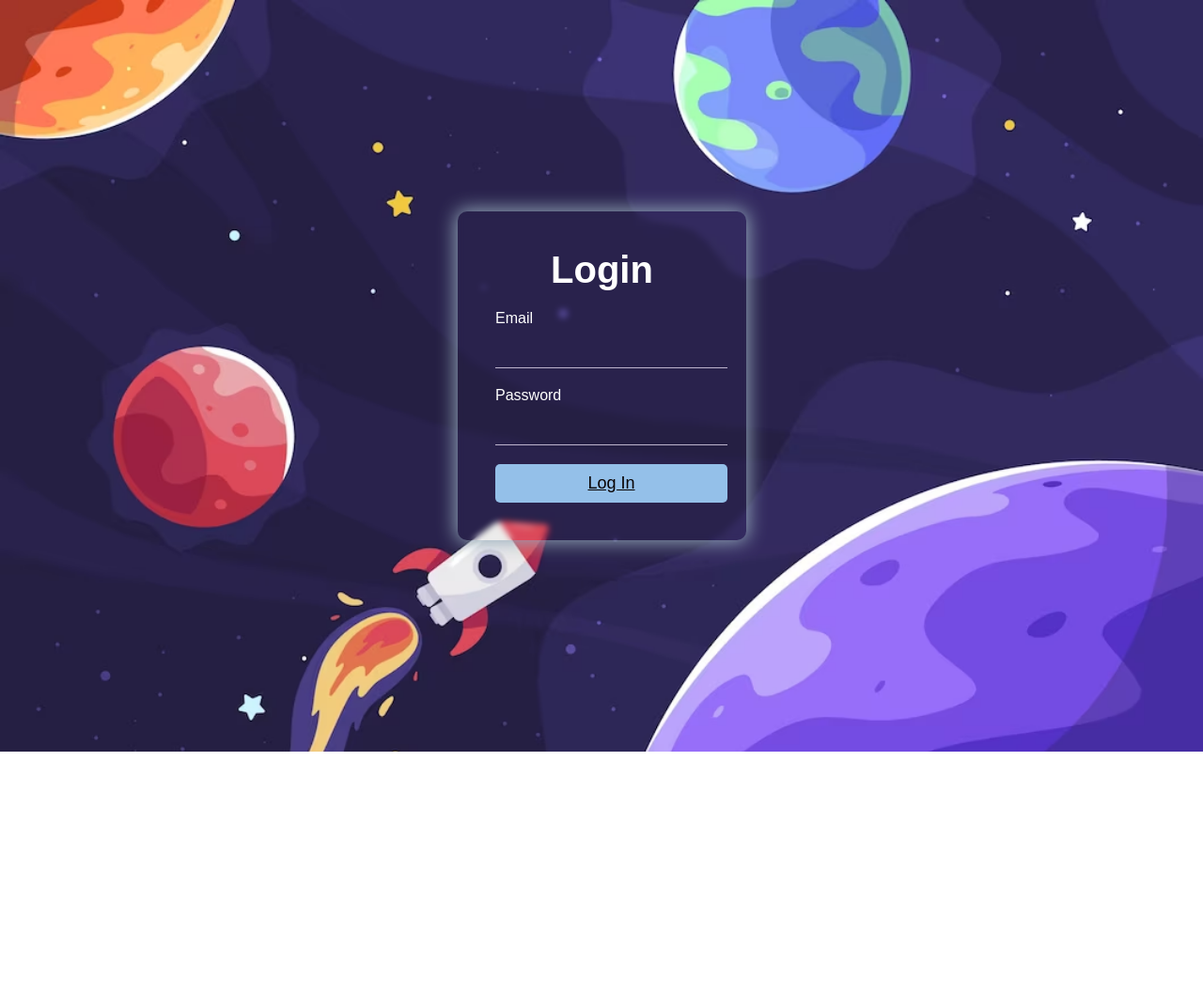
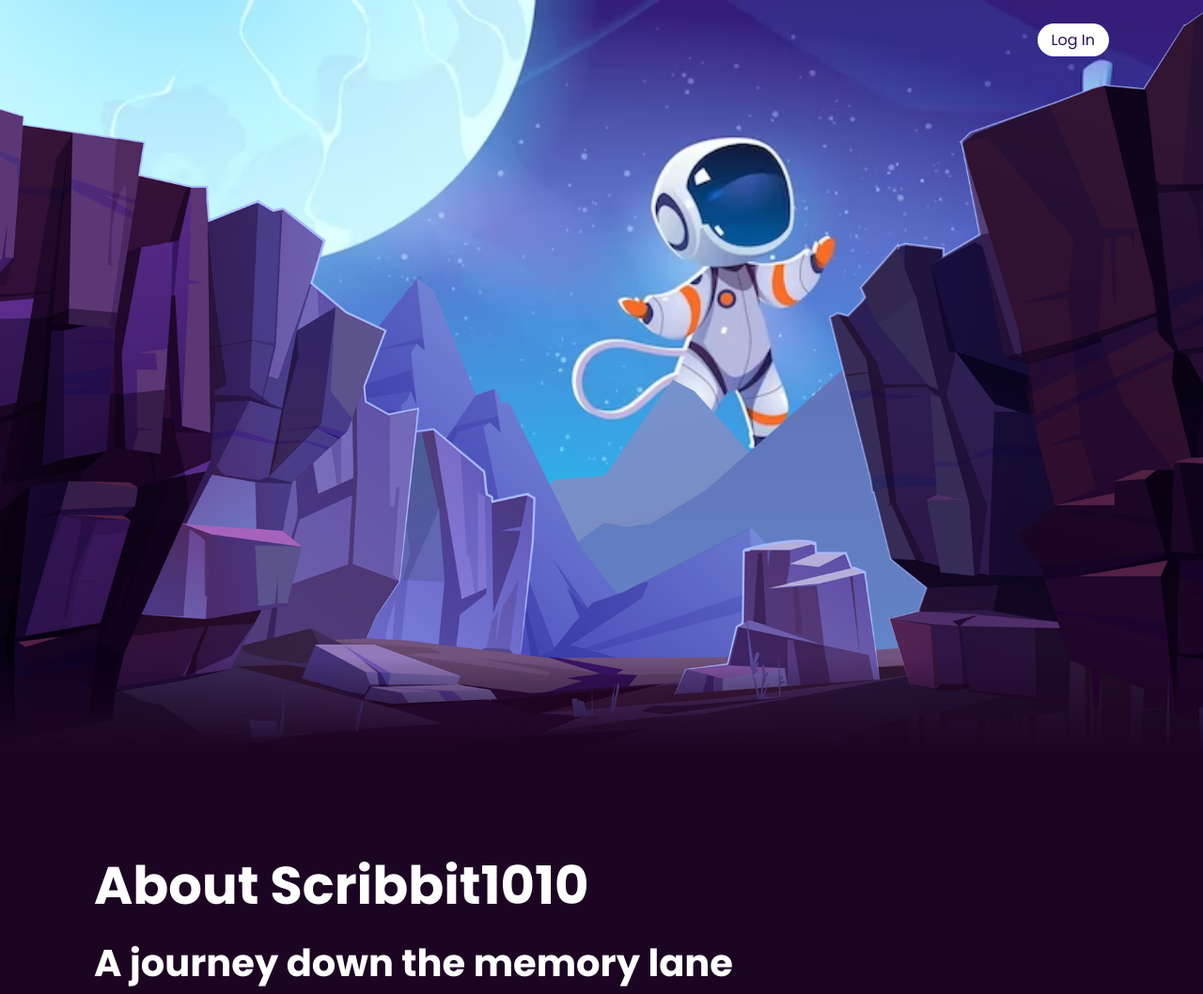
Before and after one commit to Ekam-Bitt/scribbit1010-2.0, a plain HTML site: page index.html in a window 1280 px wide. Shown: the top 1058 px of the page at 94% size. Before the commit the page ends 800 px from the top, so only its background shows below. Drawn offline with Linux system fonts and the light colour scheme.

Commit message:
Renamed files, added missing img

```diff
--- a/index.html
+++ b/index.html
@@ -1,24 +1,74 @@
 <!DOCTYPE html>
-<html>
+<html lang="en">
 <head>
-	<meta charset="UTF-8">
-	<title>Login Form</title>
-	<link rel="stylesheet" type="text/css" href="style1.css">
+    <meta charset="UTF-8">
+    <meta http-equiv="X-UA-Compatible" content="IE=edge">
+    <meta name="viewport" content="width=device-width, initial-scale=1.0">
+    <title>Home Page</title>
+    <link rel="stylesheet" type="text/css" href="style2.css">
+    <link rel="stylesheet" type="text/css" href="1footer.css">
+    <script src="https://kit.fontawesome.com/a076d05399.js"></script>
+  <link rel="stylesheet" href="https://cdnjs.cloudflare.com/ajax/libs/font-awesome/5.15.1/css/all.min.css">
 </head>
 <body>
-	<div class="login1">
-		<div class="login-rect">
-			<h1>Login</h1>
-			<form id="form">
-				<label for="email">Email</label>
-				<input type="email" id="email" >
-				<label for="password">Password</label>
-				<input type="password" id="password" >
-				<a href="drawpad.html"  class=""anchor>Log In</a>
+    <header>
+        <a href="#" class="logo"></a>
+        <ul>
+            <!-- <li><a href="#" >Home</a></li>
+            <li><a href="#">About</a></li>
+            <li><a href="#">Work</a></li> -->
+            <li><a href="login.html" class="active">Log In</a></li>
+        </ul>
+    </header>
+    <section>
+        <img src="game-ground-platform-with-spaceman-alien-planet_107791-14572.avif" id="stars">
+        <img src="moon.png" id="moon">
+        <img src="mountains_behind.png" id="mountains_behind">
+        <h2 id="text">Scribbit1010</h2>
+        <!-- <a href="#sec" id="btn">Login</a> -->
+        <img src="mountains_front.png" id="mountains_front">
+    </section>
+    <div class="sec" id="sec">
+        <h2>About Scribbit1010</h2>
+        <h3>A journey down the memory lane</h3>
+        <!-- <p>Lorem ipsum dolor sit, amet consectetur adipisicing elit. Sapiente laudantium temporibus iste! Temporibus rerum, vero consequuntur eum ipsum laboriosam fuga corporis magni veniam, consequatur dolorem quasi nisi quas perspiciatis minus!</p> -->
+        <p>In childhood most of us had many drawing books where we used to draw our imaginations. Even though we loved and cherished those books but somewhere down the line due to the rat race of adulthood we lost them. To tackle this problem our team has created scribbit1010. It is a website where you can login and draw your imagination. Not only adults but kids can also use this website for their fun drawings and it will save all of them for their future refference.</p>
+    </div>
 
-			</form>
-		</div>
-	</div>
+    <script>
+        let stars = document.getElementById('stars');
+        let moon = document.getElementById('moon');
+        let mountains_behind = document.getElementById('mountains_behind');
+        let text = document.getElementById('text');
+        let btn = document.getElementById('btn');
+        let mountains_front = document.getElementById('mountains_front');
+        let header= document.querySelector('header');
 
+
+        window.addEventListener('scroll',function(){
+            let value = window.scrollY;
+            stars.style.top = value * 0.25 + 'px';
+            moon.style.top = value * 1.05 + 'px';
+            mountains_behind.style.top = value * 0.35 + 'px';
+            mountains_front.style.bottom = value * 2 + 'px';
+            text.style.marginRight = value * 2.75 + 'px';
+            text.style.marginTop = value * 1.5 + 'px';
+            btn.style.marginTop = value * 4 + 'px';
+            header.style.top = value * 0.5 + 'px';
+        })
+    </script>
+</body>
+<body>
+    <footer>
+        <div class="footer-content">
+            <ul class="socials">
+                <li><a href="https://facebook.com/"><span class="fab fa-facebook-f"></span></a></li>
+                <li><a href="https://twitter.com/?lang=en"><span class="fab fa-twitter"></span></a></li>
+                <li><a href="https://instagram.com/"><span class="fab fa-instagram"></span></a></li>
+                <li><a href="https://www.youtube.com/"><span class="fab fa-youtube"></span></a></li>
+                <li><a href="https://in.linkedin.com/"><span class="fab fa-linkedin"></span></a></li>
+            </ul>
+        </div>
+    </footer>
 </body>
 </html>
```
Also changed, not shown: drawpad.html (+1 -1 lines), index2.html (deleted, +0 -74 lines), 1 other file.
